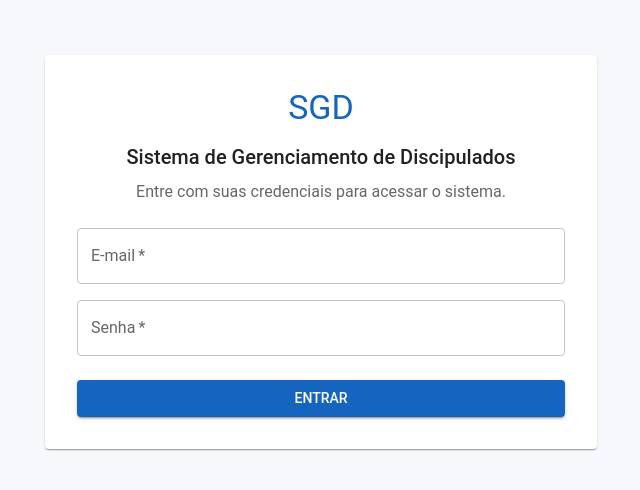
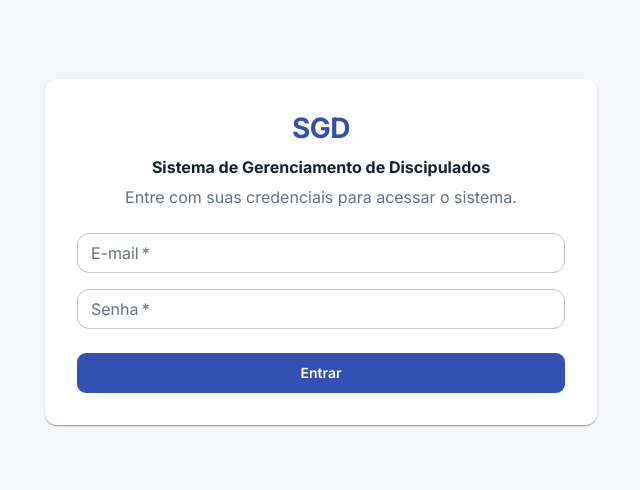
Before and after one commit to apontes77/sgd, a React (Vite) app in the folder frontend/: page / in a window 1280 px wide. Shown: the part 148-638 px from the top of the page, without its empty margins (319-959 px from the left). Built offline with nearby package versions, Linux system fonts and the light colour scheme.

Commit message:
feat(frontend): add institutional design system

```diff
--- a/frontend/package.json
+++ b/frontend/package.json
@@ -12,8 +12,10 @@
     "preview": "vite preview"
   },
   "dependencies": {
+    "@fontsource/inter": "^5.2.6",
     "@emotion/react": "^11.14.0",
     "@emotion/styled": "^11.14.0",
+    "@mui/icons-material": "^6.4.1",
     "@mui/material": "^6.4.1",
     "@vitejs/plugin-react": "^4.3.4",
     "echarts": "^5.6.0",
--- a/frontend/src/main.tsx
+++ b/frontend/src/main.tsx
@@ -1,19 +1,16 @@
-import { CssBaseline, ThemeProvider, createTheme } from '@mui/material'
+import '@fontsource/inter/latin-400.css'
+import '@fontsource/inter/latin-500.css'
+import '@fontsource/inter/latin-600.css'
+import '@fontsource/inter/latin-700.css'
+import { CssBaseline, ThemeProvider } from '@mui/material'
 import { StrictMode } from 'react'
 import { createRoot } from 'react-dom/client'
 import App from './App'
-
-const theme = createTheme({
-  palette: {
-    primary: { main: '#1565c0' },
-    background: { default: '#f6f8fb' },
-  },
-  typography: { fontFamily: 'Roboto, Arial, sans-serif' },
-})
+import { appTheme } from './theme'
 
 createRoot(document.getElementById('root')!).render(
   <StrictMode>
-    <ThemeProvider theme={theme}>
+    <ThemeProvider theme={appTheme}>
       <CssBaseline />
       <App />
     </ThemeProvider>
--- /dev/null
+++ b/frontend/src/theme.ts
@@ -0,0 +1,60 @@
+import { alpha, createTheme } from '@mui/material/styles'
+
+const primary = '#3451B2'
+const primaryDark = '#243B80'
+const secondary = '#0F8B8D'
+
+export const appTheme = createTheme({
+  palette: {
+    mode: 'light',
+    primary: { main: primary, dark: primaryDark, light: '#6478D3', contrastText: '#FFFFFF' },
+    secondary: { main: secondary, dark: '#0B6668', light: '#4EA8AA' },
+    background: { default: '#F5F7FB', paper: '#FFFFFF' },
+    text: { primary: '#172033', secondary: '#667085' },
+    divider: '#E2E8F0',
+    success: { main: '#2E7D32' },
+    warning: { main: '#B76E00' },
+    error: { main: '#C62828' },
+    info: { main: '#2563A9' },
+  },
+  shape: { borderRadius: 12 },
+  spacing: 8,
+  typography: {
+    fontFamily: 'Inter, Arial, sans-serif',
+    h1: { fontSize: '2rem', fontWeight: 700, lineHeight: 1.2, letterSpacing: '-0.025em' },
+    h2: { fontSize: '1.5rem', fontWeight: 700, lineHeight: 1.3, letterSpacing: '-0.02em' },
+    h3: { fontSize: '1.25rem', fontWeight: 650, lineHeight: 1.35 },
+    h4: { fontSize: '1.75rem', fontWeight: 700, lineHeight: 1.25, letterSpacing: '-0.02em' },
+    h5: { fontSize: '1.25rem', fontWeight: 650, lineHeight: 1.35 },
+    h6: { fontSize: '1rem', fontWeight: 650, lineHeight: 1.45 },
+    button: { fontWeight: 600, textTransform: 'none' },
+  },
+  components: {
+    MuiCssBaseline: {
+      styleOverrides: {
+        body: { minWidth: 320 },
+        '::selection': { backgroundColor: alpha(primary, 0.2) },
+      },
+    },
+    MuiPaper: { styleOverrides: { root: { backgroundImage: 'none' } } },
+    MuiButton: {
+      defaultProps: { disableElevation: true },
+      styleOverrides: { root: { minHeight: 40, borderRadius: 9, paddingInline: 16 } },
+    },
+    MuiIconButton: { styleOverrides: { root: { borderRadius: 9 } } },
+    MuiCard: { styleOverrides: { root: { border: '1px solid #E2E8F0', boxShadow: '0 1px 3px rgba(23, 32, 51, 0.06)' } } },
+    MuiDialog: { styleOverrides: { paper: { borderRadius: 16 } } },
+    MuiTextField: { defaultProps: { size: 'small' } },
+    MuiFormControl: { defaultProps: { size: 'small' } },
+    MuiTableCell: {
+      styleOverrides: {
+        head: { color: '#475467', fontWeight: 650, backgroundColor: '#F8FAFC', whiteSpace: 'nowrap' },
+        root: { borderColor: '#E2E8F0' },
+      },
+    },
+    MuiChip: { styleOverrides: { root: { fontWeight: 600 } } },
+    MuiAlert: { styleOverrides: { root: { borderRadius: 10 } } },
+    MuiTooltip: { styleOverrides: { tooltip: { borderRadius: 8, fontSize: '0.75rem' } } },
+    MuiSkeleton: { defaultProps: { animation: 'wave' } },
+  },
+})
```
Also changed, not shown: frontend/src/ui.tsx (added, +59 -0 lines), 1 other file (tests, documents, lock files or other folders).
